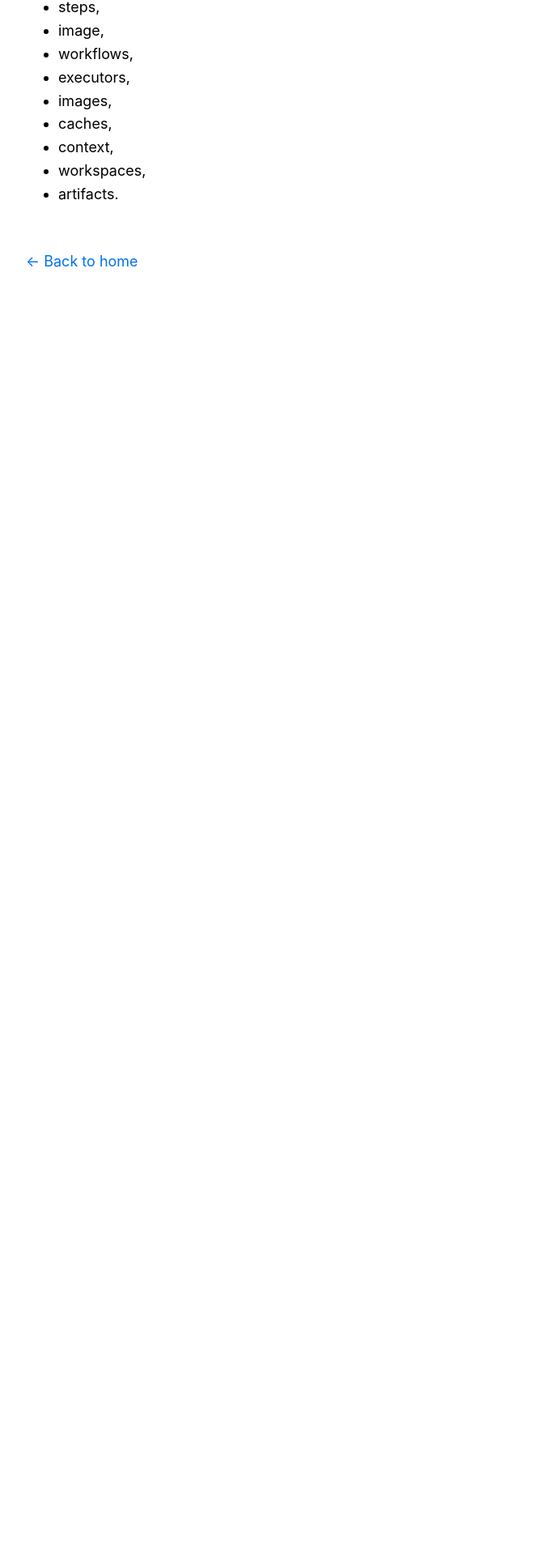
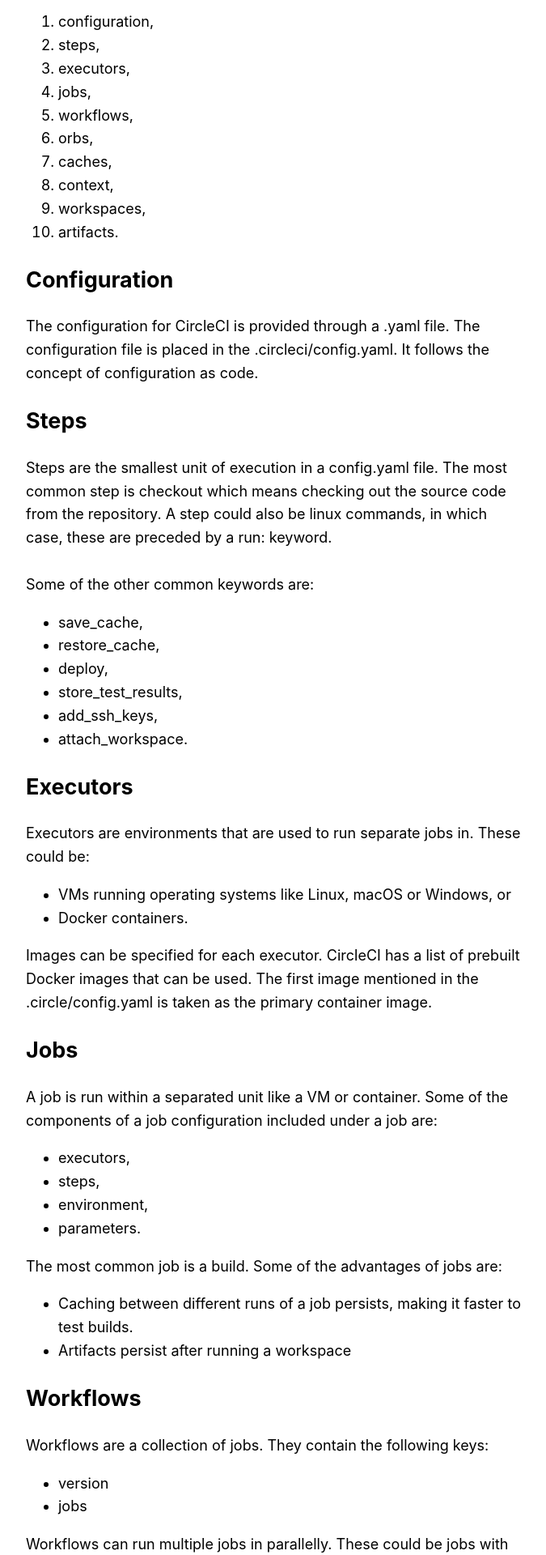
Before and after one commit to tssavita/savitaseetaraman.com, a Next.js app: page /posts/circleci in a window 1280 px wide. Shown: the part 494-2414 px from the top of the page at 81% size, without its empty margins (302-977 px from the left). Before the commit the page ends 939 px from the top, so only its background shows below. Built offline with nearby package versions, Linux system fonts and the light colour scheme.

Commit message:
Completed text for 'CircleCI Part 1: Some basic concepts'

```diff
--- a/pages/posts/circleci.js
+++ b/pages/posts/circleci.js
@@ -1,32 +1,99 @@
 import Head from 'next/head'
 import utilStyles from '../../styles/utils.module.css'
 import Layout from '../../components/layout'
+import { urlObjectKeys } from 'next/dist/shared/lib/utils'
 
 export default function Home() {
   return (
     <Layout>
       <Head>
-        <title>CircleCI: A beginner's guide</title>
+        <title>Savita Seetaraman</title>
       </Head>
      <article>
-        <h1 className={utilStyles.headingXl}>CircleCI: Some basic concepts</h1>
+        <h1 className={utilStyles.headingXl}>CircleCI Part 1: Some basic concepts</h1>
         <p>
-          CircleCI is a continuous integration and delivery tool. This post shall go through
-          some of the most basic concepts of CircleCI. They are:
-          <ul>
-            <li>pipelines,</li>
+          CircleCI is a continuous integration and delivery tool. The following are some
+          basic concepts of CircleCI. Half of them shall be covered in this post. There
+          shall be a part 2, which shall be cover the remaining concepts.
+          <ol>
+            <li>configuration,</li>
+            <li>steps,</li>
+            <li>executors,</li>
+            <li>jobs,</li>
+            <li>workflows,</li>
             <li>orbs,</li>
-            <li>jobs,</li>
-            <li>steps,</li>
-            <li>image,</li>
-            <li>workflows,</li>
-            <li>executors,</li>
-            <li>images,</li>
             <li>caches,</li>
             <li>context,</li>
             <li>workspaces,</li>
             <li>artifacts.</li>
+          </ol>
+        </p>
+        <h2>Configuration</h2>
+        <p>The configuration for CircleCI is provided through a .yaml file.
+        The configuration file is placed in the .circleci/config.yaml.
+        It follows the concept of configuration as code. </p>
+        <h2>Steps</h2>
+        <p>Steps are the smallest unit of execution in a config.yaml file.
+        The most common step is checkout which means checking out the
+        source code from the repository. A step could also be linux
+        commands, in which case, these are preceded by a run: keyword.
+        <br />
+        <br />
+        Some of the other common keywords are:
+        <ul>
+          <li>save_cache,</li>
+          <li>restore_cache,</li>
+          <li>deploy,</li>
+          <li>store_test_results,</li>
+          <li>add_ssh_keys,</li>
+          <li>attach_workspace.</li>
+        </ul>
+        </p>
+        <h2>Executors</h2>
+        <p>Executors are environments that are used to run separate jobs in.
+        These could be:
+        <ul>
+          <li>VMs running operating systems like Linux, macOS or
+        Windows, or </li>
+          <li>Docker containers.</li>
+        </ul>
+        Images can be specified for each executor. CircleCI has a list of
+        prebuilt Docker images that can be used. The first image mentioned
+        in the .circle/config.yaml is taken as the primary container image.
+
+        </p>
+        <h2>Jobs</h2>
+        <p>
+        A job is run within a separated unit like a VM or container.
+        Some of the components of a job configuration included under a job are:
+        <ul>
+          <li>executors,</li>
+          <li>steps,</li>
+          <li>environment,</li>
+          <li>parameters.</li>
+        </ul>
+        The most common job is a build. Some of the advantages of jobs are:
+        <ul>
+          <li>Caching between different runs of a job persists, making it faster to test builds.</li>
+          <li>Artifacts persist after running a workspace </li>
+        </ul>
+        </p>
+        <h2>Workflows</h2>
+        <p>
+          Workflows are a collection of jobs.
+          They contain the following keys:
+          <ul>
+            <li>version</li>
+            <li>jobs</li>
           </ul>
+          Workflows can run multiple jobs in parallelly. These could
+          be jobs with completely different steps, executors and images.
+          If we want to run jobs serially, we could use the requires
+          keyword. We could schedule jobs to run at regular intervals
+          of time.
+        </p>
+        <p>
+          The remaining concepts will be covered in Part 2 of this post.
         </p>
       </article>
     </Layout>
```
Also changed, not shown: pages/index.js (+13 -1 lines).
